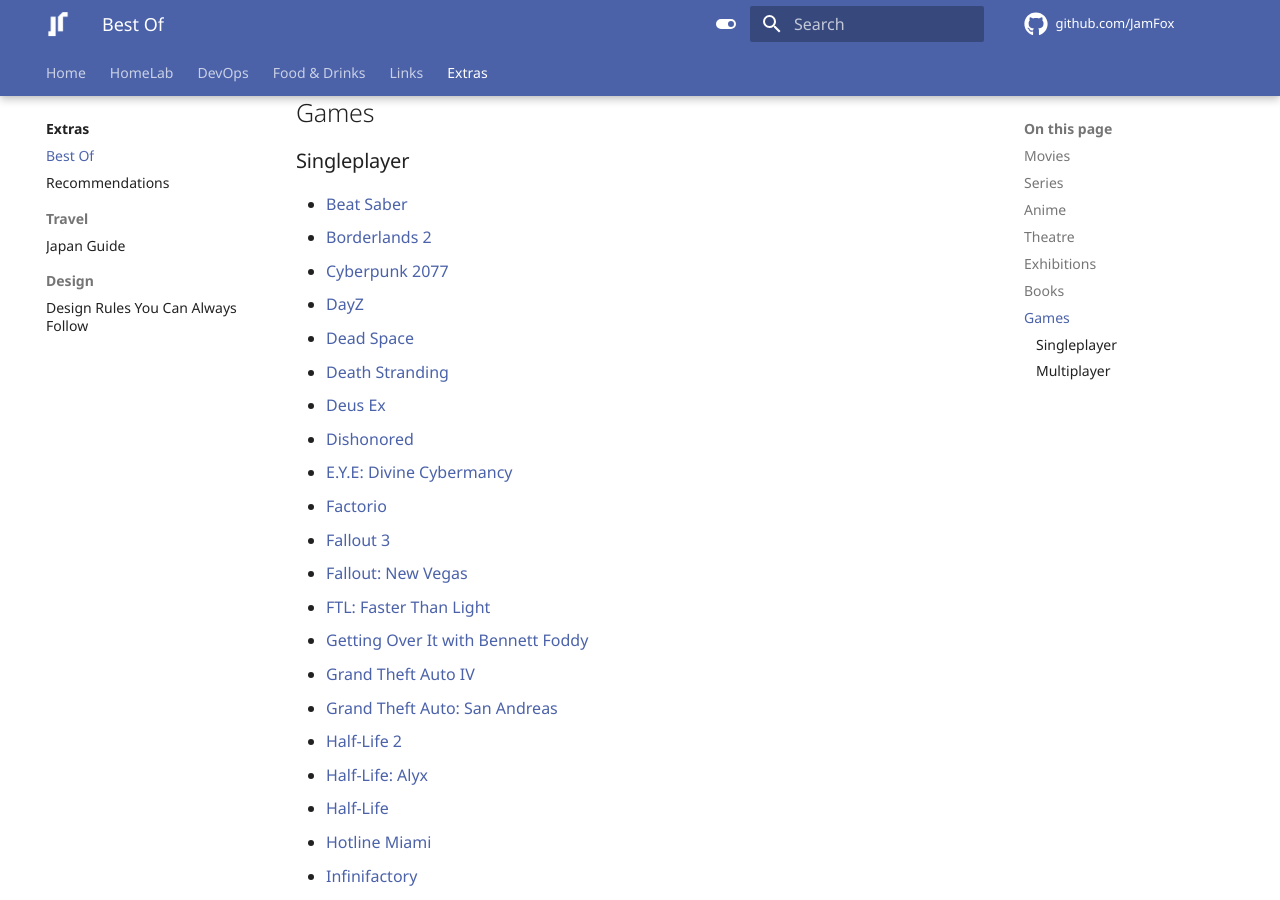
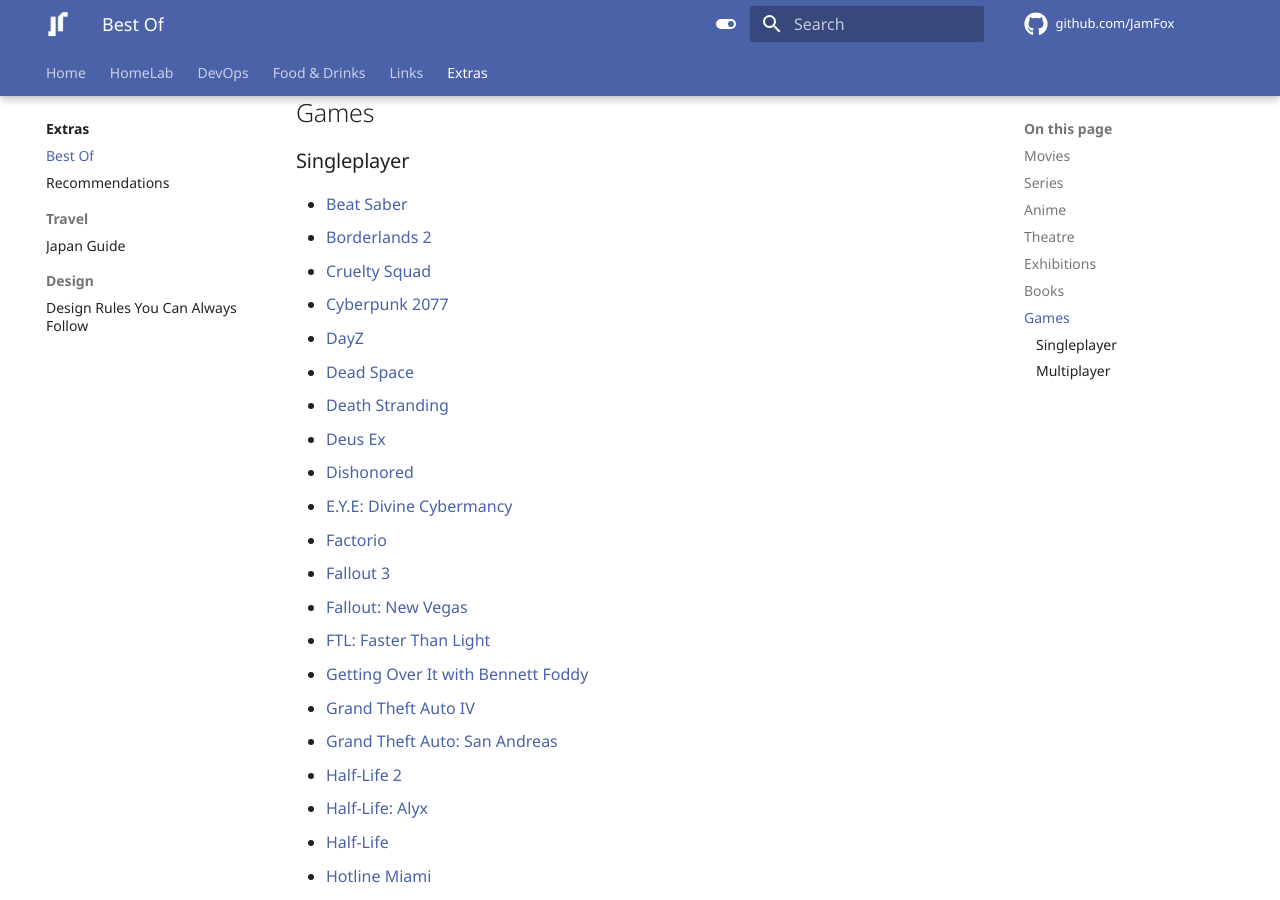
Before and after one commit to JamFox/docs.jamfox.dev, an MkDocs documentation site: the page built from docs/content/extras/bestof.md, in a window 1280 px wide and 900 px high, scrolled down 4619 px. Built offline with MkDocs 1.6.1 and Material for MkDocs 9.7.7, drawn with Linux system fonts in a browser that asks for light colours; comment, search, counter and statistics services are not loaded.

Commit message:
add games

```diff
--- a/docs/content/extras/bestof.md
+++ b/docs/content/extras/bestof.md
@@ -144,6 +144,7 @@ A collection of lists of what I believe to be the best of the best from each med
 
 - [Beat Saber](https://www.imdb.com/title/tt9327842/)
 - [Borderlands 2](https://www.imdb.com/title/tt2385021/)
+- [Cruelty Squad](https://www.imdb.com/title/tt14395212/)
 - [Cyberpunk 2077](https://www.imdb.com/title/tt3810192/)
 - [DayZ](https://www.imdb.com/title/tt3141682/)
 - [Dead Space](https://www.imdb.com/title/tt1267296/)
```
Also changed, not shown: other parts of docs/content/extras/bestof.md (+1 -0 lines).
